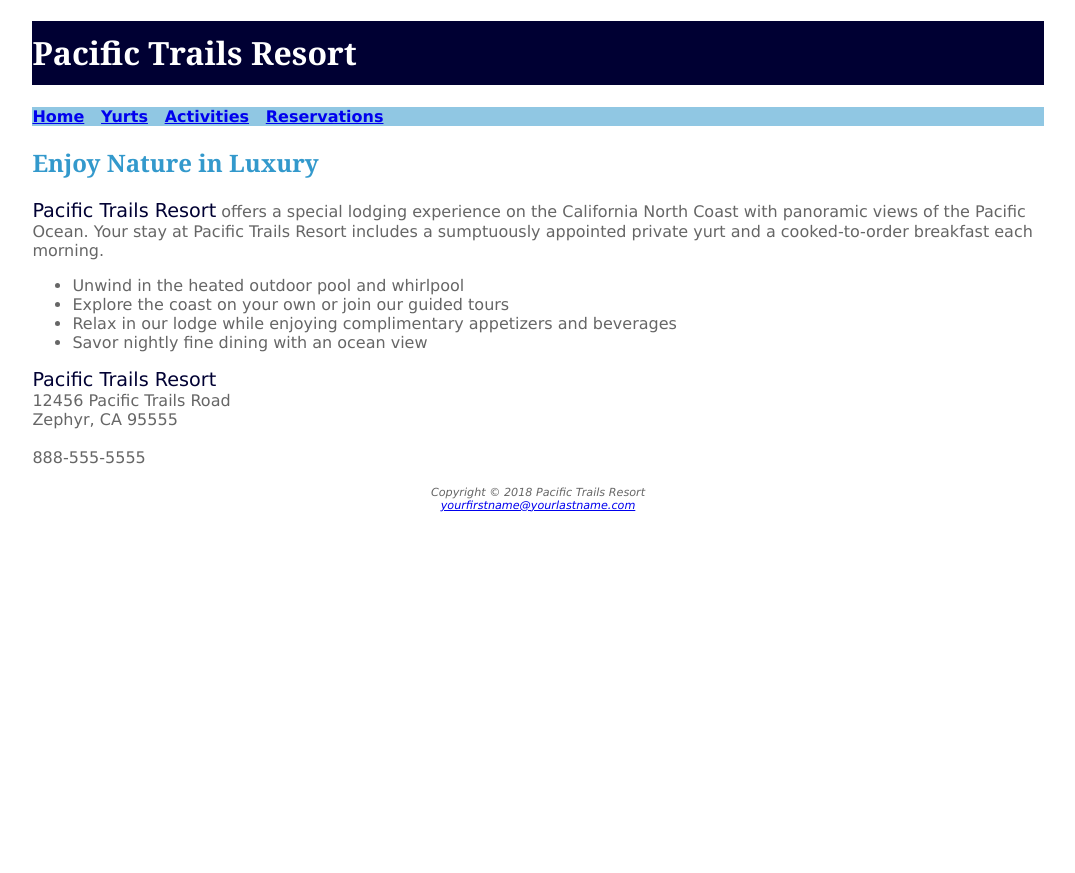
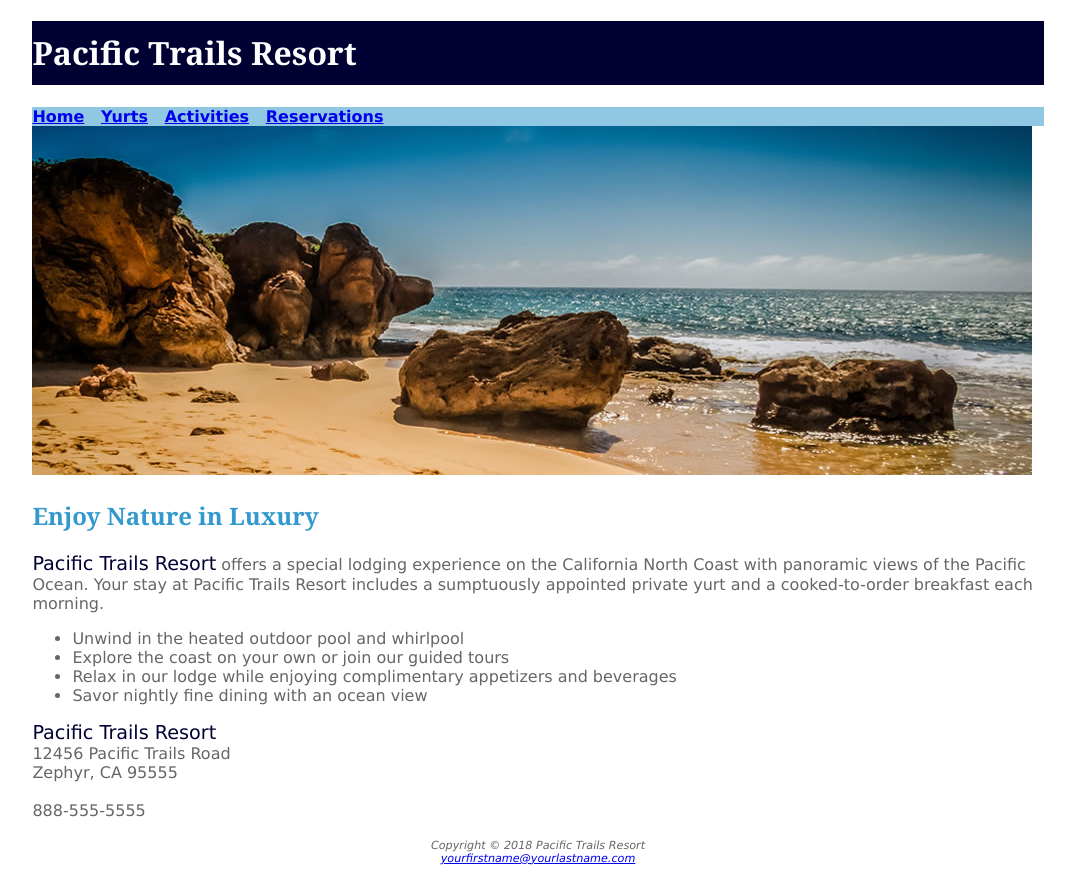
Before and after one commit to 44144-Sp22/ch4casestudy-BromanJozy, a plain HTML site: page index.html in a window 1280 px wide. Shown: the whole page, without its empty margins (102-1177 px from the left). Before the commit the page ends 800 px from the top, so only its background shows below. Drawn offline with Linux system fonts and the light colour scheme.

Commit message:
added images to index and yurrt

```diff
--- a/index.html
+++ b/index.html
@@ -16,6 +16,9 @@
 <a href="activities.html">Activities</a> &nbsp;
 <a href="reservations.html">Reservations</a>
 </nav>
+<div id="homehero">
+  <img src="coast.jpg" width="1000" height="349">
+</div>
 <main>
 <h2>Enjoy Nature in Luxury</h2>
 <p><span class="resort">Pacific Trails Resort</span> offers a special lodging experience on the California North
```
Also changed, not shown: yurts.html (+3 -0 lines).
